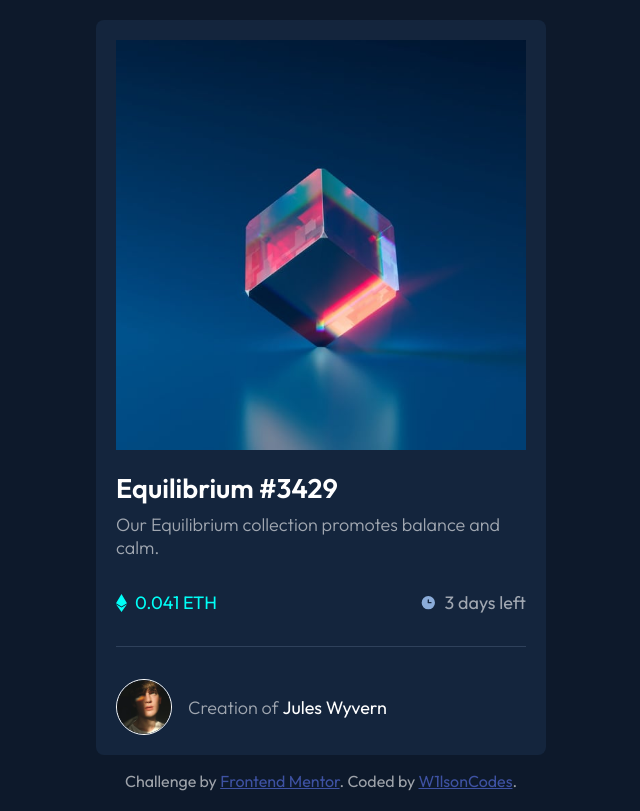
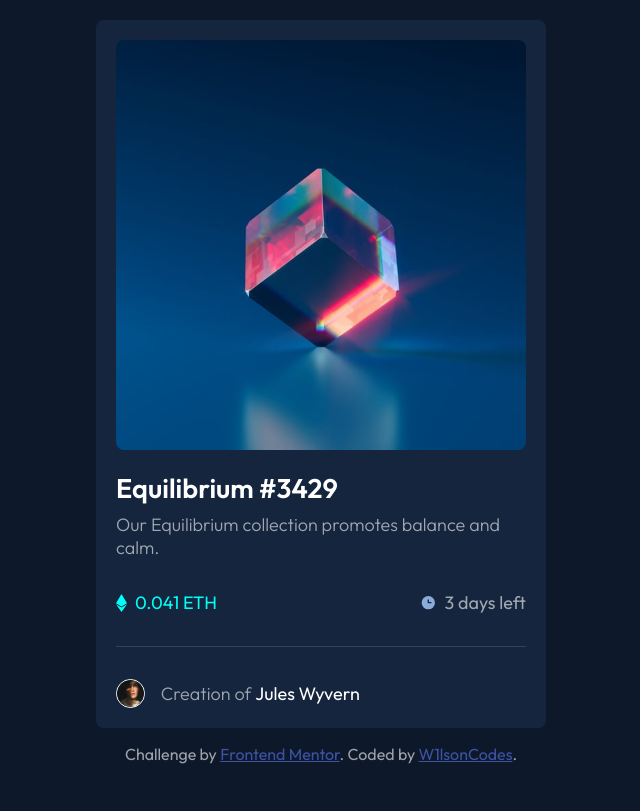
Before and after one commit to W1lsonCodes/nft-component-card, a plain HTML site: page index.html in a window 1280 px wide. Shown: the whole page, without its empty margins (319-959 px from the left). Drawn offline with Linux system fonts and the light colour scheme.

Commit message:
Fixed some minor Sizing issues

```diff
--- a/styles.css
+++ b/styles.css
@@ -21,6 +21,7 @@
 
 img {
     max-width: 100%;
+    border-radius: 0.5rem;
 }
 
 ul {
@@ -59,6 +60,7 @@ body {
     z-index: 999;
     opacity: 0;
     transition: opacity 0.3s ease-in-out;
+    border-radius: 0.5rem;
 }
 
 .container .main-image div:hover {
@@ -112,7 +114,7 @@ body {
 }
 
 .container .avatar img {
-    width: 3.5rem;
+    width: 1.8rem;
     border: 1px solid var(--white);
     border-radius: 50%;
     margin-right: 1rem;
```
